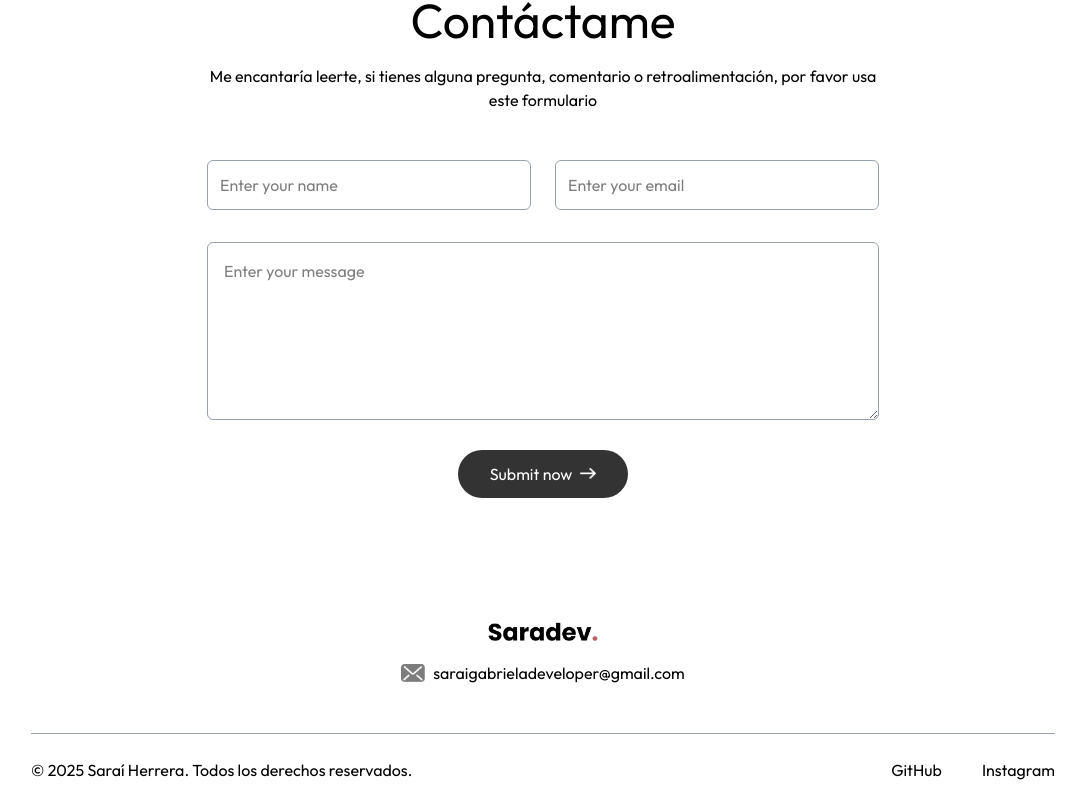
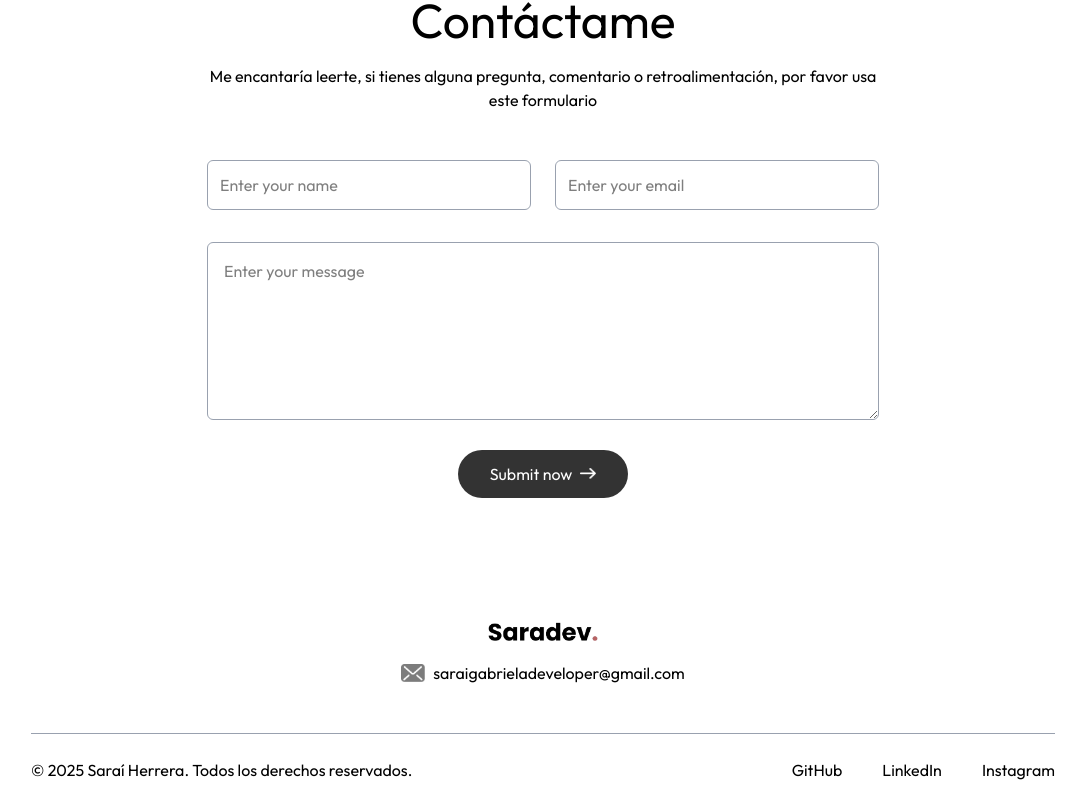
Before and after one commit to saraiherrerab/Portafolio, a Next.js app: page / in a window 1280 px wide. Shown: the part 3768-4574 px from the top of the page, without its empty margins (97-1182 px from the left). Built offline with nearby package versions, Linux system fonts and the light colour scheme; a web font is replaced by a local one.

Commit message:
Footer update

```diff
--- a/app/components/Footer.jsx
+++ b/app/components/Footer.jsx
@@ -19,6 +19,7 @@ const Footer = ({isDarkMode}) => {
         <p>© 2025 Saraí Herrera. Todos los derechos reservados.</p>
         <ul className='flex items-center gap-10 justify-center mt-4 sm:mt-0'>
             <li><a target='_blank' href='https://github.com/saraiherrerab?tab=overview&from=2025-07-01&to=2025-07-09'>GitHub</a></li>
+            <li><a target='_blank' href='https://www.linkedin.com/in/sara%C3%AD-herrera-5413012b8/'>LinkedIn</a></li>
             <li><a target='_blank' href='https://www.instagram.com/saraiherrerab/'>Instagram</a></li>
 
         </ul>
```
